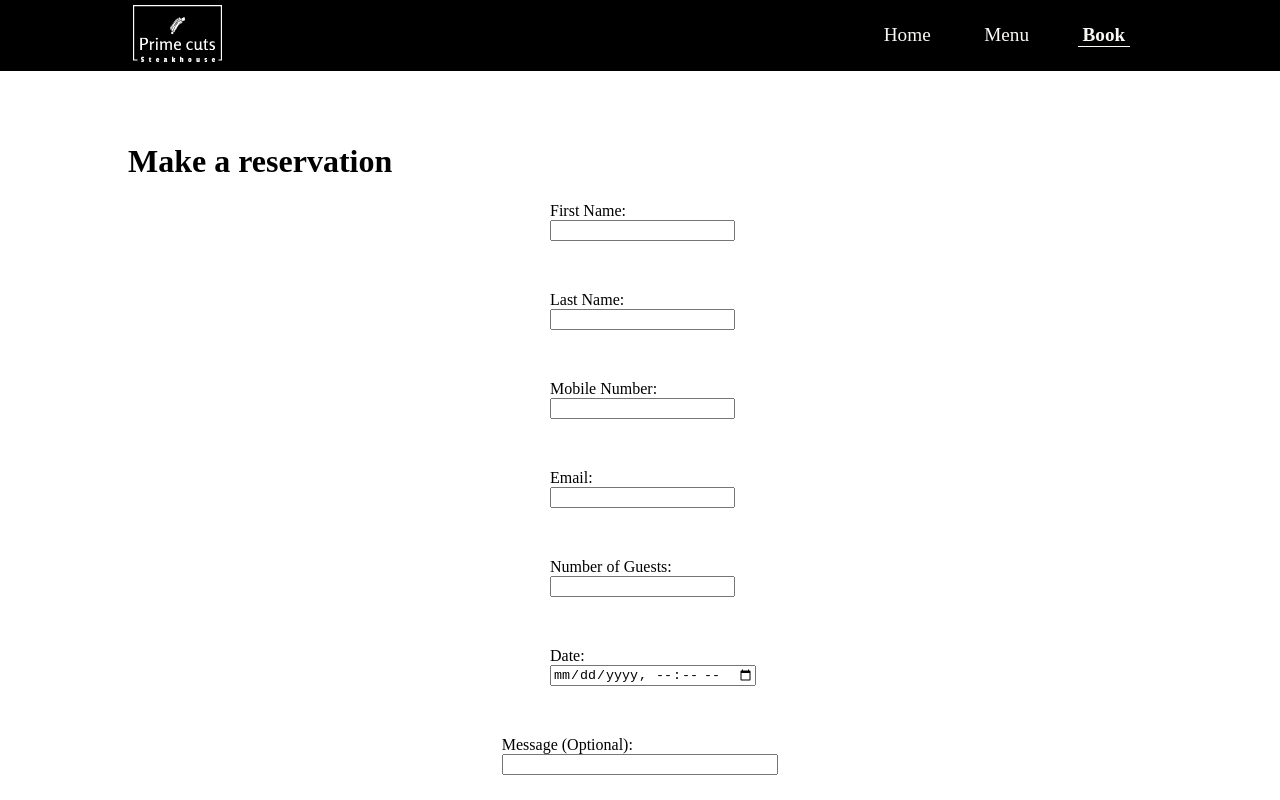
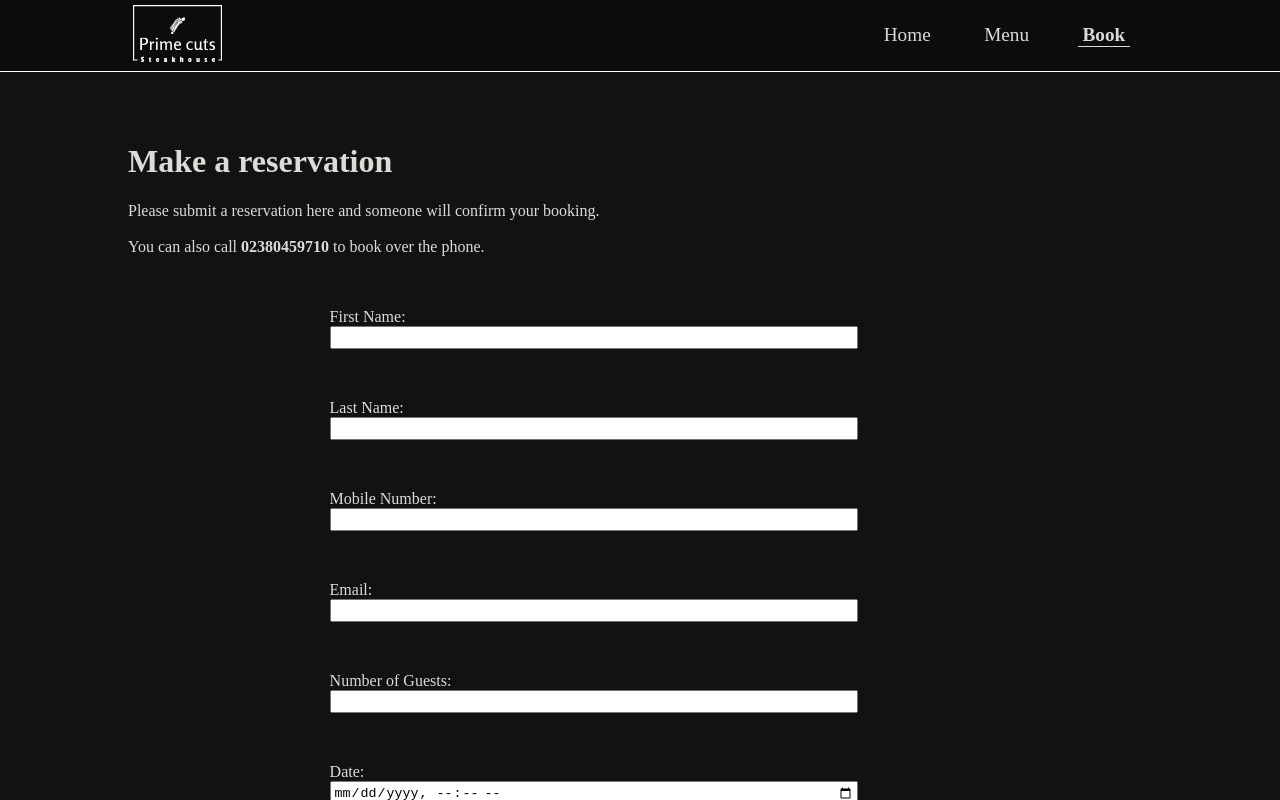
Before and after one commit to Spaceflyy/Restaurant, a website built with webpack: page dist/index.html in a window 1280 px wide. Both pictures are taken after a click on the item "Book". Shown: the top 800 px of the page. Built offline with nearby package versions, Linux system fonts and the light colour scheme.

Commit message:
Complete booking page

```diff
--- a/src/book.js
+++ b/src/book.js
@@ -1,63 +1,88 @@
 const createBookingForm = () => {
+	const contentContainer = document.createElement("div");
+	const formElemsOutter = document.createElement("ul");
 	const wrapper = document.createElement("div");
 	const spacer = document.createElement("div");
 	const title = document.createElement("h1");
+	const subTitle = document.createElement("p");
 	const formContainer = document.createElement("div");
 	const form = document.createElement("form");
+	const fnLi = document.createElement("li");
 	const label1 = document.createElement("label");
 	const fnInput = document.createElement("input");
+	const lnLi = document.createElement("li");
 	const label2 = document.createElement("label");
 	const lnInput = document.createElement("input");
+	const mobInputLi = document.createElement("li");
 	const label3 = document.createElement("label");
 	const mobNoInput = document.createElement("input");
+	const emailLi = document.createElement("li");
 	const label4 = document.createElement("label");
 	const emailInput = document.createElement("input");
+	const guestLi = document.createElement("li");
 	const label5 = document.createElement("label");
 	const numGuests = document.createElement("input");
+	const dateLi = document.createElement("li");
 	const label6 = document.createElement("label");
 	const date = document.createElement("input");
+	const infoLi = document.createElement("li");
 	const label7 = document.createElement("label");
-	const extraInfo = document.createElement("input");
+	const extraInfo = document.createElement("textarea");
+	const submitBtn = document.createElement("input");
 	const textAreaContainer = document.createElement("div");
 
+	formElemsOutter.classList.add("outter-form");
+	contentContainer.classList.add("gallery-content-container");
 	wrapper.classList.add("wrapper");
 	textAreaContainer.classList.add("text-area-container");
 	formContainer.classList.add("form-container");
 	title.innerHTML = "Make a reservation";
-
+	subTitle.innerHTML =
+		"Please submit a reservation here and someone will confirm your booking. <br></br> You can also call <strong>02380459710</strong> to book over the phone.";
+	fnLi.appendChild(label1);
 	label1.setAttribute("for", "first-name");
 	label1.innerHTML = "First Name:";
 	fnInput.setAttribute("type", "text");
 	fnInput.setAttribute("id", "first-name");
 
+	lnLi.appendChild(label2);
 	label2.setAttribute("for", "last-name");
 	label2.innerHTML = "Last Name:";
 	lnInput.setAttribute("type", "text");
 	lnInput.setAttribute("id", "last-name");
 
+	mobInputLi.appendChild(label3);
 	label3.setAttribute("for", "mob-no");
 	label3.innerHTML = "Mobile Number:";
 	mobNoInput.setAttribute("type", "tel");
 	mobNoInput.setAttribute("id", "mob-no");
 
+	emailLi.appendChild(label4);
 	label4.setAttribute("for", "email");
 	label4.innerHTML = "Email:";
 	emailInput.setAttribute("type", "email");
 	emailInput.setAttribute("id", "email");
 
+	guestLi.appendChild(label5);
 	label5.setAttribute("for", "num-guests");
 	label5.innerHTML = "Number of Guests:";
 	numGuests.setAttribute("type", "number");
 	numGuests.setAttribute("id", "num-guests");
 
+	dateLi.appendChild(label6);
 	label6.setAttribute("for", "date");
 	label6.innerHTML = "Date:";
 	date.setAttribute("type", "datetime-local");
 	date.setAttribute("id", "date");
 
+	infoLi.appendChild(label7);
 	label7.setAttribute("for", "info");
 	label7.innerHTML = "Message (Optional):";
 	extraInfo.setAttribute("id", "info");
+	extraInfo.setAttribute("rows", "6");
+
+	submitBtn.setAttribute("type", "submit");
+	submitBtn.setAttribute("for", "booking-form");
 
 	numGuests.setAttribute("id", "num-guests");
 	form.setAttribute("id", "booking-form");
@@ -65,27 +90,30 @@ const createBookingForm = () => {
 	form.setAttribute("method", "post");
 	spacer.classList.add("spacer");
 
-	label1.appendChild(fnInput);
-	label2.appendChild(lnInput);
-	label3.appendChild(mobNoInput);
-	label4.appendChild(emailInput);
-	label5.appendChild(numGuests);
-	label6.appendChild(date);
-	label7.appendChild(extraInfo);
-	textAreaContainer.appendChild(label7);
-	form.appendChild(label1);
-	form.appendChild(label2);
-	form.appendChild(label3);
-	form.appendChild(label4);
-	form.appendChild(label5);
-	form.appendChild(label6);
-	form.appendChild(textAreaContainer);
+	fnLi.appendChild(fnInput);
+	lnLi.appendChild(lnInput);
+	mobInputLi.appendChild(mobNoInput);
+	emailLi.appendChild(emailInput);
+	guestLi.appendChild(numGuests);
+	dateLi.appendChild(date);
+	infoLi.appendChild(extraInfo);
 
+	formElemsOutter.appendChild(fnLi);
+	formElemsOutter.appendChild(lnLi);
+	formElemsOutter.appendChild(mobInputLi);
+	formElemsOutter.appendChild(emailLi);
+	formElemsOutter.appendChild(guestLi);
+	formElemsOutter.appendChild(dateLi);
+	formElemsOutter.appendChild(infoLi);
+	formElemsOutter.appendChild(submitBtn);
+	form.appendChild(formElemsOutter);
 	wrapper.appendChild(title);
+	wrapper.appendChild(subTitle);
 	wrapper.appendChild(formContainer);
 	formContainer.appendChild(form);
+	contentContainer.appendChild(wrapper);
 
-	return { spacer, wrapper };
+	return { spacer, contentContainer };
 };
 
 export default createBookingForm;
--- a/src/index.js
+++ b/src/index.js
@@ -40,6 +40,6 @@ bookBtn.addEventListener("click", () => {
 		content.removeChild(elms[i]);
 	}
 	content.appendChild(createBookingForm().spacer);
-	content.appendChild(createBookingForm().wrapper);
+	content.appendChild(createBookingForm().contentContainer);
 	setActive("#contactBtn");
 });
--- a/src/menu.js
+++ b/src/menu.js
@@ -1,7 +1,8 @@
 import steak from "./steak.jpg";
-
-const myimg = new Image();
-myimg.srt = steak;
+import ribs from "./ribs.jpg";
+import rump from "./rump.jpg";
+import sirloin from "./sirloin.jpg";
+import burger from "./burger.jpg";
 
 const createMenu = () => {
 	const container = document.createElement("div");
@@ -23,18 +24,26 @@ const createMenu = () => {
 	wrapper.classList.add("wrapper");
 	galleryWrapper.classList.add("gallery-wrapper");
 
-	for (let i = 0; i < 6; i += 1) {
-		const imgs = new Image();
-		imgs.src = steak;
+	const steakImg = new Image();
+	steakImg.src = steak;
+	const ribsImg = new Image();
+	ribsImg.src = ribs;
+	const rumpImg = new Image();
+	rumpImg.src = rump;
+	const sirloinImg = new Image();
+	sirloinImg.src = sirloin;
+	const burgerImg = new Image();
+	burgerImg.src = steak;
+
 	const imgCont = document.createElement("div");
 	const menuItemDescription = document.createElement("p");
 	menuItemDescription.innerHTML =
 		"£16 This is where the dish will be described as well as the price";
 	imgCont.classList.add("imageContainer");
-		imgCont.appendChild(imgs);
+	imgCont.appendChild(steakImg);
 	imgCont.appendChild(menuItemDescription);
 	galleryWrapper.appendChild(imgCont);
-	}
+
 	wrapper.appendChild(title);
 	container.appendChild(wrapper);
 	wrapper.appendChild(galleryWrapper);
--- a/src/style.css
+++ b/src/style.css
@@ -1,20 +1,19 @@
 :root {
-	--textcolour: rgb(250, 249, 246);
+	--textcolour: rgba(250, 249, 246, 0.87);
 }
 * {
 	box-sizing: border-box;
 }
 
+html,
 body {
 	margin: 0;
 	padding: 0;
 	height: 100%;
+	color: var(--textcolour);
 }
 
 #content {
-	display: flex;
-	flex-direction: column;
-	align-items: center;
 	height: 100%;
 }
 
@@ -26,8 +25,7 @@ body {
 	width: 100%;
 	position: fixed;
 	min-height: 64px;
-	background-color: rgb(0, 0, 0);
-	color: var(--textcolour);
+	background-color: #0c0c0c;
 	z-index: 2;
 }
 
@@ -75,6 +73,7 @@ body {
 	background-position: center;
 	background-size: cover;
 	background-attachment: fixed;
+
 	height: 100svh;
 	width: 100%;
 }
@@ -93,7 +92,6 @@ body {
 	align-items: center;
 	text-align: center;
 	justify-content: space-between;
-	color: rgb(250, 249, 246);
 	width: 400px;
 	height: 300px;
 	z-index: 1;
@@ -107,8 +105,7 @@ body {
 }
 
 .gallery-content-container {
-	background-color: black;
-	color: white;
+	background-color: #121212;
 }
 
 .wrapper {
@@ -124,10 +121,12 @@ body {
 .ourStory {
 	width: 100%;
 	text-align: justify;
+	color: black;
 }
 .ourStory h2 {
 	font-size: 2rem;
 	padding-bottom: 3rem;
+	padding: 0;
 }
 .imageContainer img {
 	height: auto;
@@ -186,6 +185,45 @@ body {
 }
 
 /******************menu css try to merge with current stuff*******************/
+
+form {
+	padding: 20px;
+}
+
+.outter-form {
+	display: flex;
+	flex-direction: column;
+	align-items: center;
+	gap: 50px;
+}
+
+.outter-form li,
+.outter-form ul {
+	width: 70%;
+	list-style: none;
+}
+
+label {
+	display: inline-block;
+	width: 135px;
+	text-align: left;
+	padding-right: 10px;
+}
+
+li textarea,
+li input {
+	width: 80%;
+	min-width: 145px;
+	padding: 2px;
+	vertical-align: middle;
+}
+
+input[type="button"],
+input[type="submit"] {
+	height: 30px;
+	width: 100px;
+}
+
 .btnContainer {
 	display: flex;
 	justify-content: center;
@@ -193,32 +231,3 @@ body {
 	height: 50px;
 	gap: 1.5rem;
 }
-
-input[type="button"] {
-	height: 30px;
-	width: 100px;
-}
-
-.text-area-container,
-.text-area-container label input {
-	width: 100%;
-}
-form {
-	display: flex;
-	flex-wrap: wrap;
-	justify-content: space-around;
-	align-items: center;
-	flex-basis: 27%;
-	height: 100%;
-	gap: 50px;
-}
-
-.form-container {
-	display: flex;
-	justify-content: center;
-	align-items: center;
-	height: 100%;
-}
-label {
-	width: 180px;
-}
```
Also changed, not shown: src/burger.jpg (added), src/ribs.jpg (added), src/rump.jpg (added), src/sirloin.jpg (added). Lines whose indentation alone changed are shown as unchanged.
